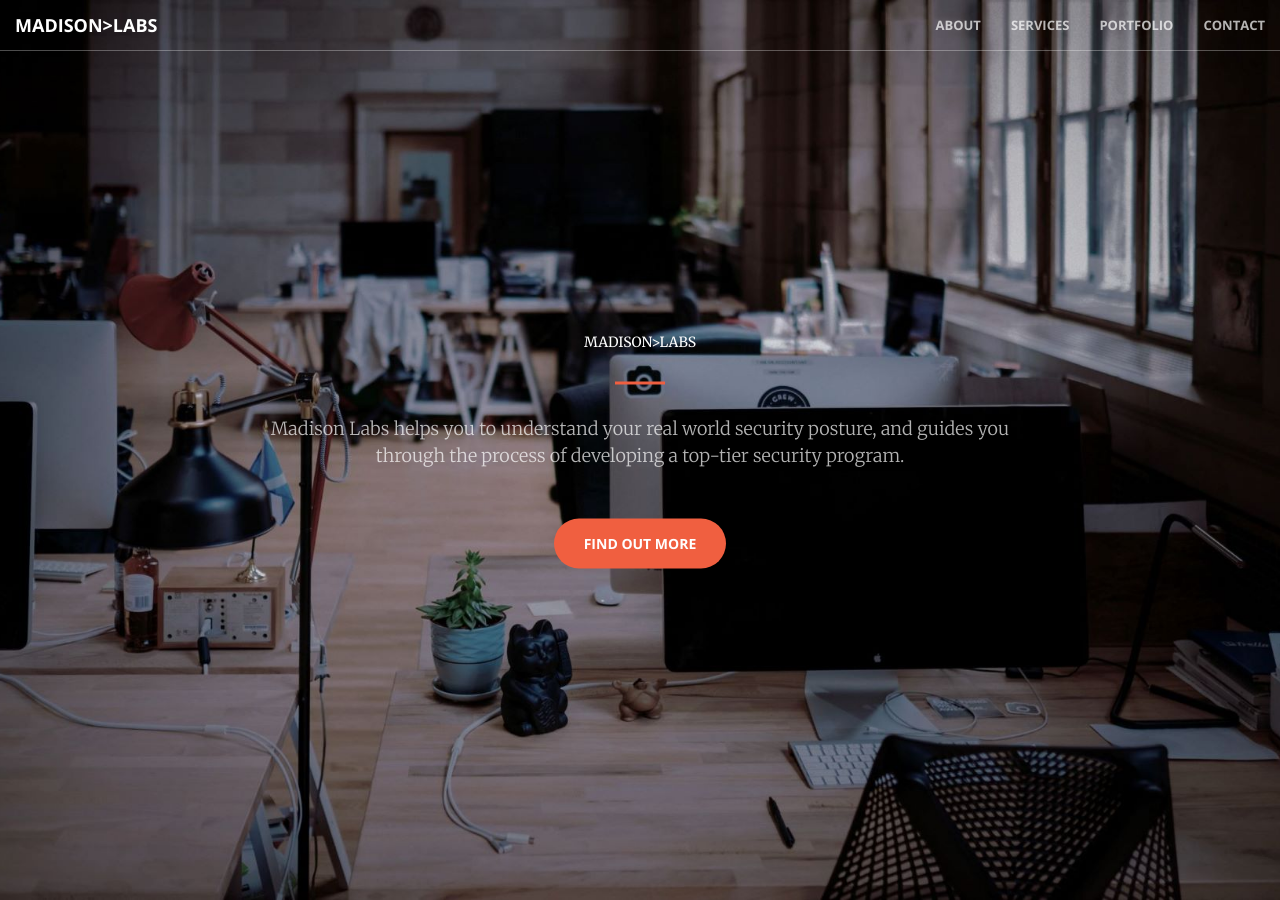
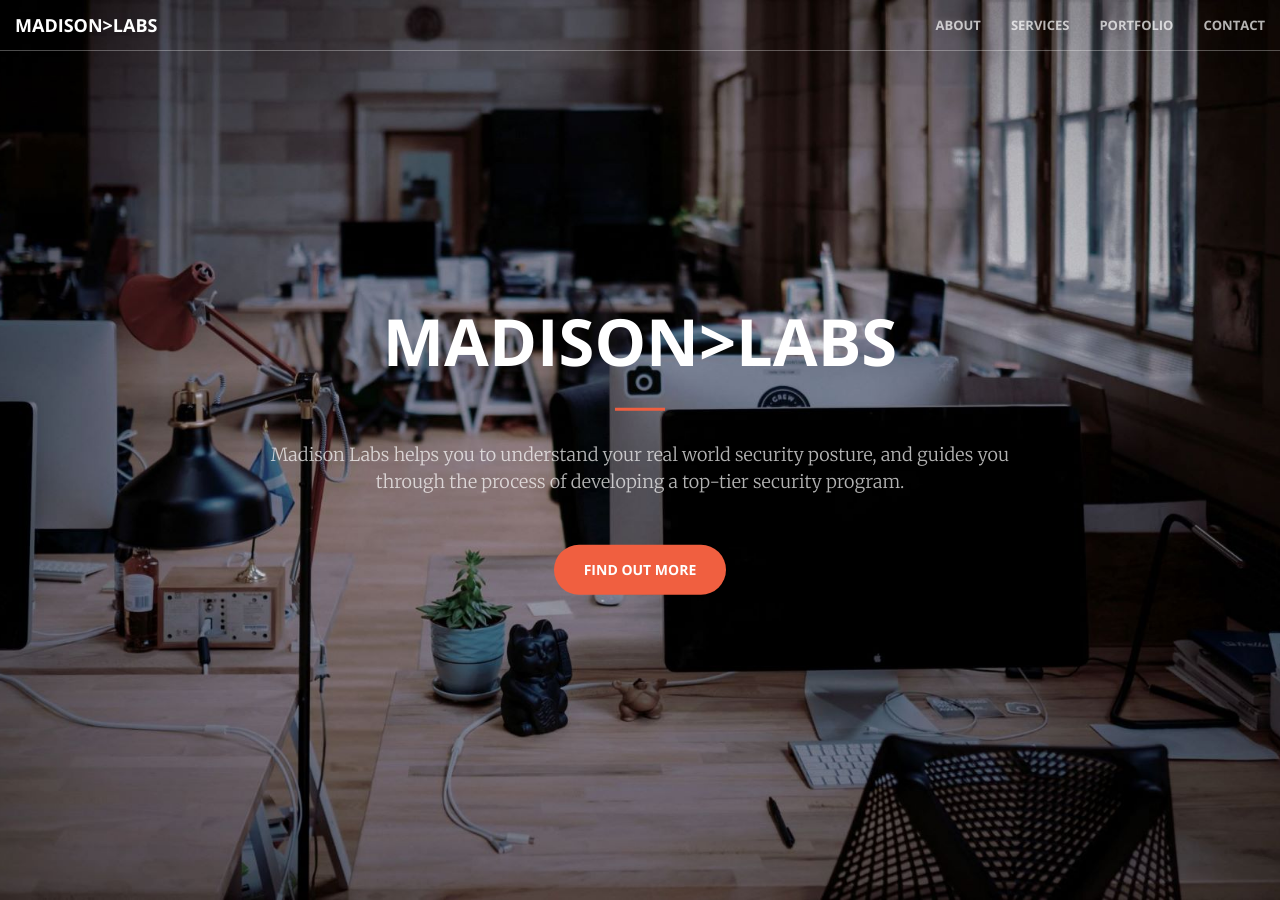
Before and after one commit to AidanMcCarthy/aidanmccarthy.github.io, a Jekyll site: the page built from index.html, in a window 1280 px wide. Built offline with Jekyll 4.4.1, drawn with Linux system fonts in a browser that asks for light colours.

```diff
--- a/_includes/header.html
+++ b/_includes/header.html
@@ -1,7 +1,7 @@
 <header>
     <div class="header-content">
         <div class="header-content-inner">
-            <h0>MADISON>LABS</h0>
+            <h1>MADISON>LABS</h1>
             <hr>
             <p>Madison Labs helps you to understand your real world security posture, and guides you through the process of developing a top-tier security program.</p>
             <a href="#about" class="btn btn-primary btn-xl page-scroll">Find Out More</a>
```
